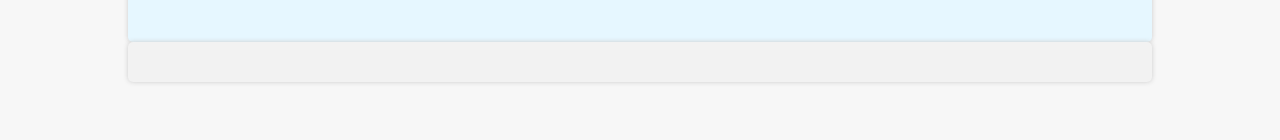
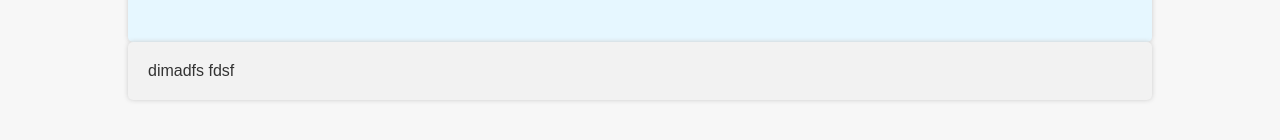
Before and after one commit to KingYT5/KingYT, a plain HTML site: page docs/index.html in a window 1280 px wide. Shown: the part 598-738 px from the top of the page. Drawn offline with Linux system fonts and the light colour scheme.

Commit message:
Update index.html

```diff
--- a/docs/index.html
+++ b/docs/index.html
@@ -116,5 +116,9 @@
 	</section>
 
 	<section class="page2">
+		<a>
+			dimadfs fdsf
+		</a>
+	</section>
 
 </html>
```
